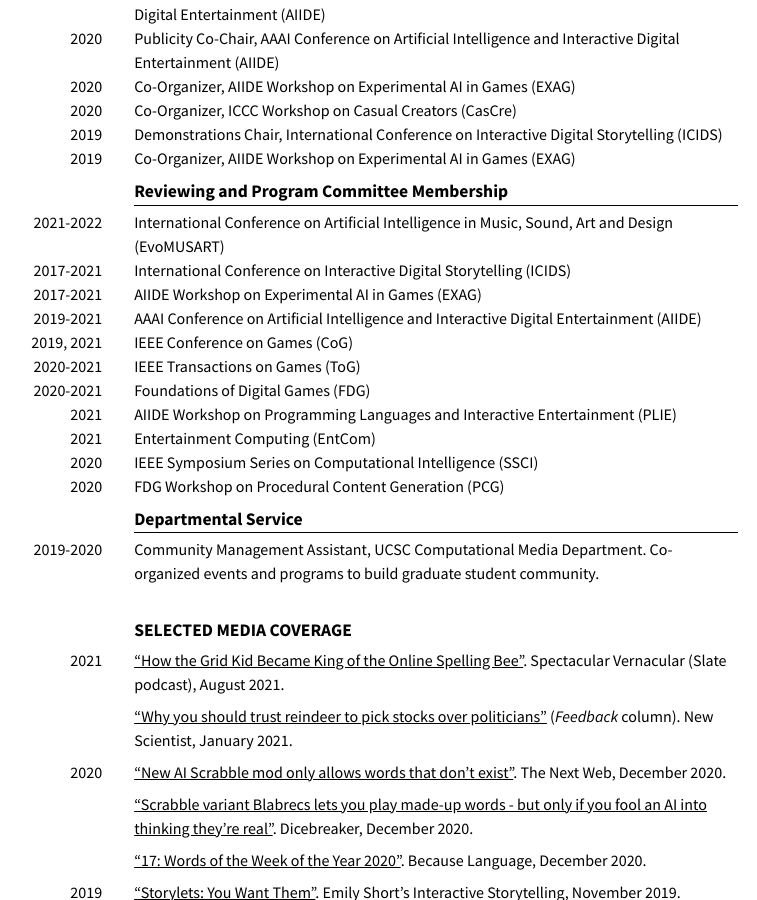
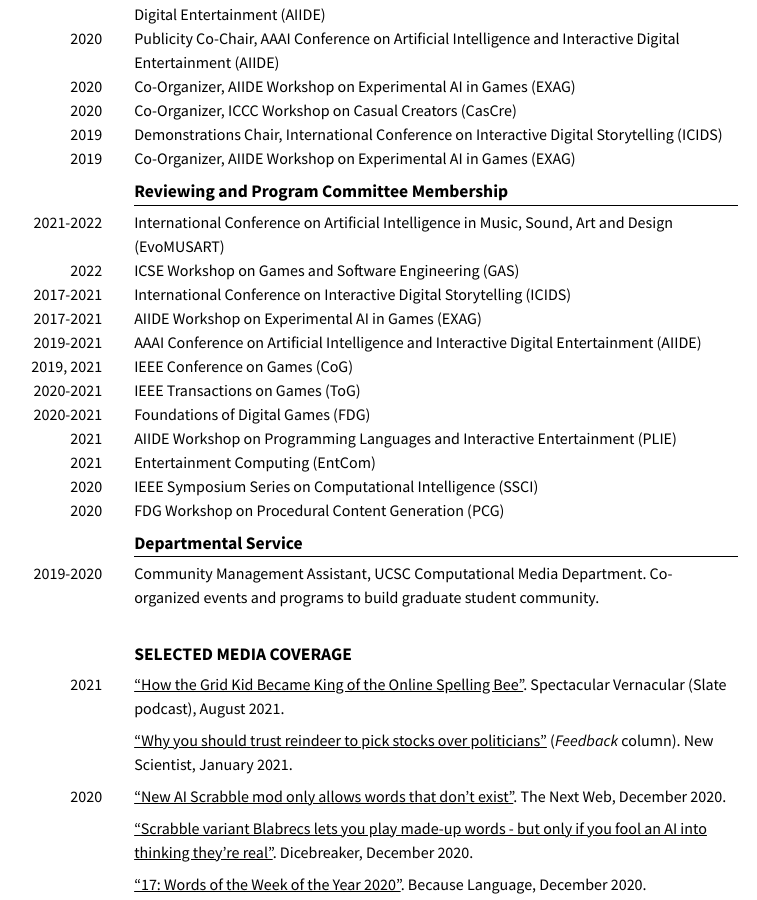
Before and after one commit to mkremins/mkremins.github.io, a Jekyll site: the page built from cv/index.html, in a window 1280 px wide and 900 px high, scrolled down 5933 px. Shown: the whole window, without its empty margins (260-1017 px from the left). Built offline with Jekyll 4.4.1, drawn with Linux system fonts in a browser that asks for light colours.

Commit message:
Add GAS 2022 PC membership to CV

```diff
--- a/cv/index.html
+++ b/cv/index.html
@@ -339,6 +339,10 @@ layout: null
           <div class="dated-content">International Conference on Artificial Intelligence in Music, Sound, Art and Design (EvoMUSART)</div>
         </div>
         <div class="dated-entry">
+          <div class="dated-date">2022</div>
+          <div class="dated-content">ICSE Workshop on Games and Software Engineering (GAS)</div>
+        </div>
+        <div class="dated-entry">
           <div class="dated-date">2017-2021</div>
           <div class="dated-content">International Conference on Interactive Digital Storytelling (ICIDS)</div>
         </div>
```
